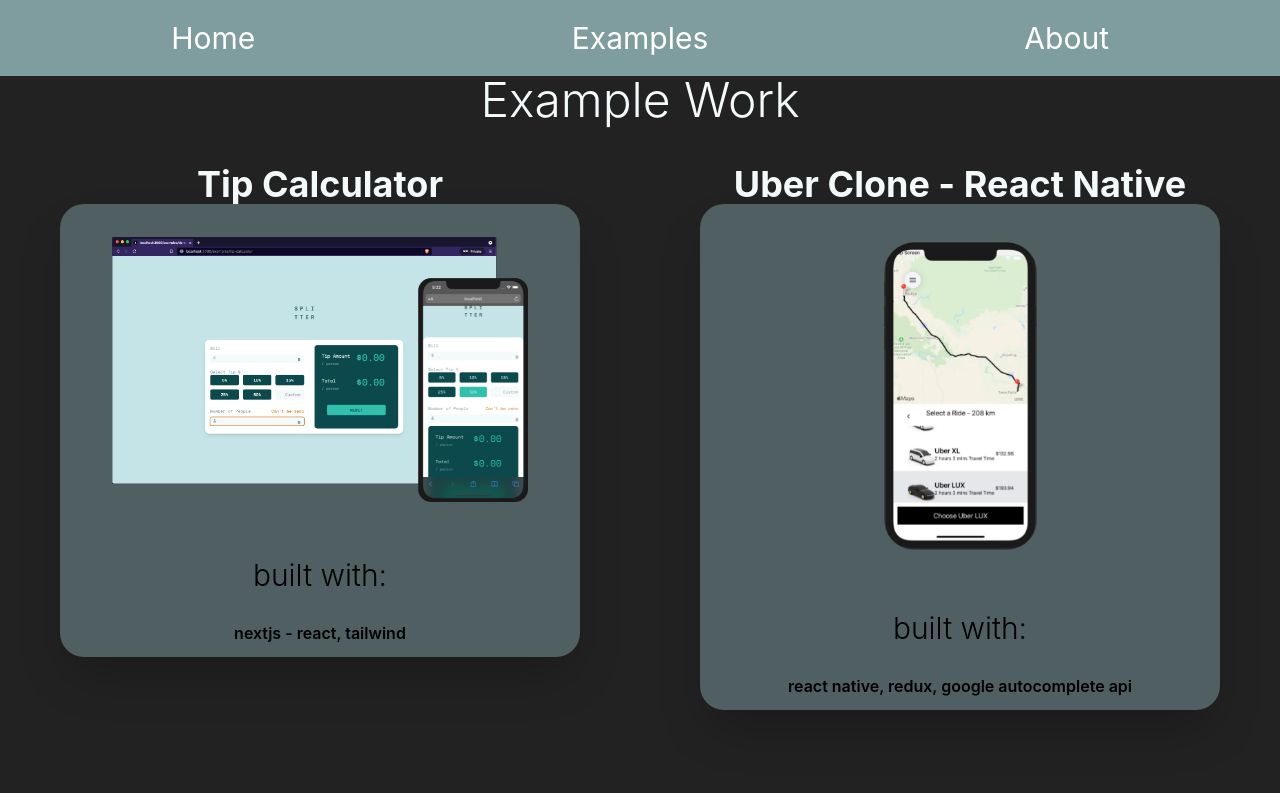
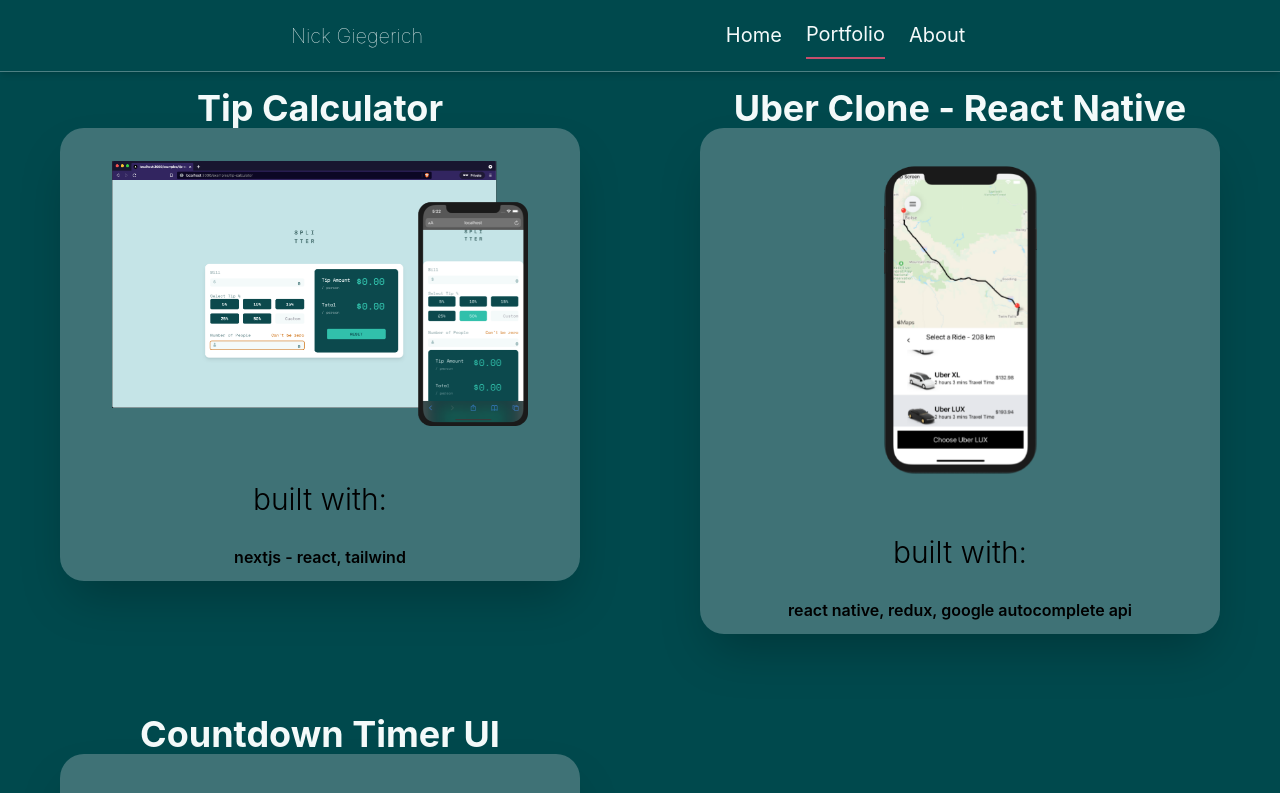
Before and after one commit to nickgiegerich/nickgiegerich, a Next.js app: page /examples in a window 1280 px wide. Shown: the top 793 px of the page. Built offline with nearby package versions, Linux system fonts and the light colour scheme.

Commit message:
save codebase before adding framer motion

```diff
--- a/components/home/index.js
+++ b/components/home/index.js
@@ -4,7 +4,7 @@
 
 export const HomeComponent = ({child}) => {
   return (
-    <div className="h-screen w-screen bg-homePageBg">
+    <div className="h-screen w-screen">
       {/* PARTICLES BG - this is the moving particle background that's interactive, might not use cause it can slow performance */}
       {/* <div className="fixed bg-cover bg-center min-h-full">
         <Particles className="h-screen w-screen" params={options} />
--- a/components/layout/Navbar.js
+++ b/components/layout/Navbar.js
@@ -1,4 +1,5 @@
 import Link from "next/link";
+import { useEffect, useState } from "react";
 
 const data = [
   {
@@ -6,7 +7,7 @@
     to: "/",
   },
   {
-    label: "Examples",
+    label: "Portfolio",
     to: "/examples",
   },
   {
@@ -16,20 +17,49 @@
 ];
 
 export const Navbar = () => {
+  const [activeIdx, setActiveIdx] = useState(false);
+
+  useEffect(() => {
+    const path = window.location.pathname;
+    if (path === "/") {
+      setActiveIdx(0);
+    } else if (path === "/examples") {
+      setActiveIdx(1);
+    } else if (path === "/about") {
+      setActiveIdx(2);
+    }
+  }, []);
+
   return (
-    <div className="grid grid-cols-3 bg-darkGrayishCyan py-3">
+    <div className="fixed w-full z-50 flex justify-between sm:justify-evenly bg-veryDarkCyan py-3 navbar-border shadow-md">
+      <div className="justify-center items-center sm:flex hidden text-lightGrayCyan text-xl font-thin">
+        Nick Giegerich
+      </div>
+      <div className="justify-center items-center sm:hidden flex text-lightGrayCyan text-xl font-thin pl-3">
+        NG
+      </div>
+      <nav className="flex pr-3 items-center">
         {data.map(({ label, to }, idx) => (
           <div
             key={`Nav-Item-${idx}`}
-          className="text-white text-center text-3xl z-30 "
+            className={`text-lightGrayCyan text-center text-xl z-30 mx-3 ${
+              activeIdx === idx
+                ? "border-darkerSoftRed border border-b-2 border-l-0 border-t-0 border-r-0"
+                : ""
+            }`}
           >
             <Link href={to}>
-            <button className="hover:bg-softRed hover:text-almostBlackBlue py-2 px-5 rounded-lg transition duration-1000 ease-in-out">
+              <button
+                className="py-2 rounded-lg transition duration-500 ease-in-out"
+                onClick={() => setActiveIdx(idx)}
+              >
                 {label}
               </button>
             </Link>
+              <div className="navbar-border" style={{visibility: "hidden", opacity: "1", transformOrigin: "50% 50% 0px"}}></div>
           </div>
         ))}
+      </nav>
     </div>
   );
 };
--- a/pages/index.js
+++ b/pages/index.js
@@ -6,7 +6,7 @@
 
 export default function Home() {
   return (
-    <div className={styles.container}>
+    <div >
       <HomeComponent />
     </div>
   );
--- a/styles/globals.css
+++ b/styles/globals.css
@@ -10,7 +10,7 @@
   margin: 0;
   font-family: -apple-system, BlinkMacSystemFont, Segoe UI, Roboto, Oxygen,
     Ubuntu, Cantarell, Fira Sans, Droid Sans, Helvetica Neue, sans-serif;
-    background-color: #222222;
+    background-color: hsl(183, 100%, 15%);
 }
 
 a {
@@ -34,6 +34,12 @@
   transition: all 0.5s ease-in-out;
 }
 
+.navbar-border {
+  border-style: solid;
+  border-bottom-width: 1px;
+  border-color: rgba(255, 255, 255, 0.301);
+}
+
 /* .image-scaling:hover {
   transform: scale(0.9);
 } */
```
Lines whose indentation alone changed are shown as unchanged.
